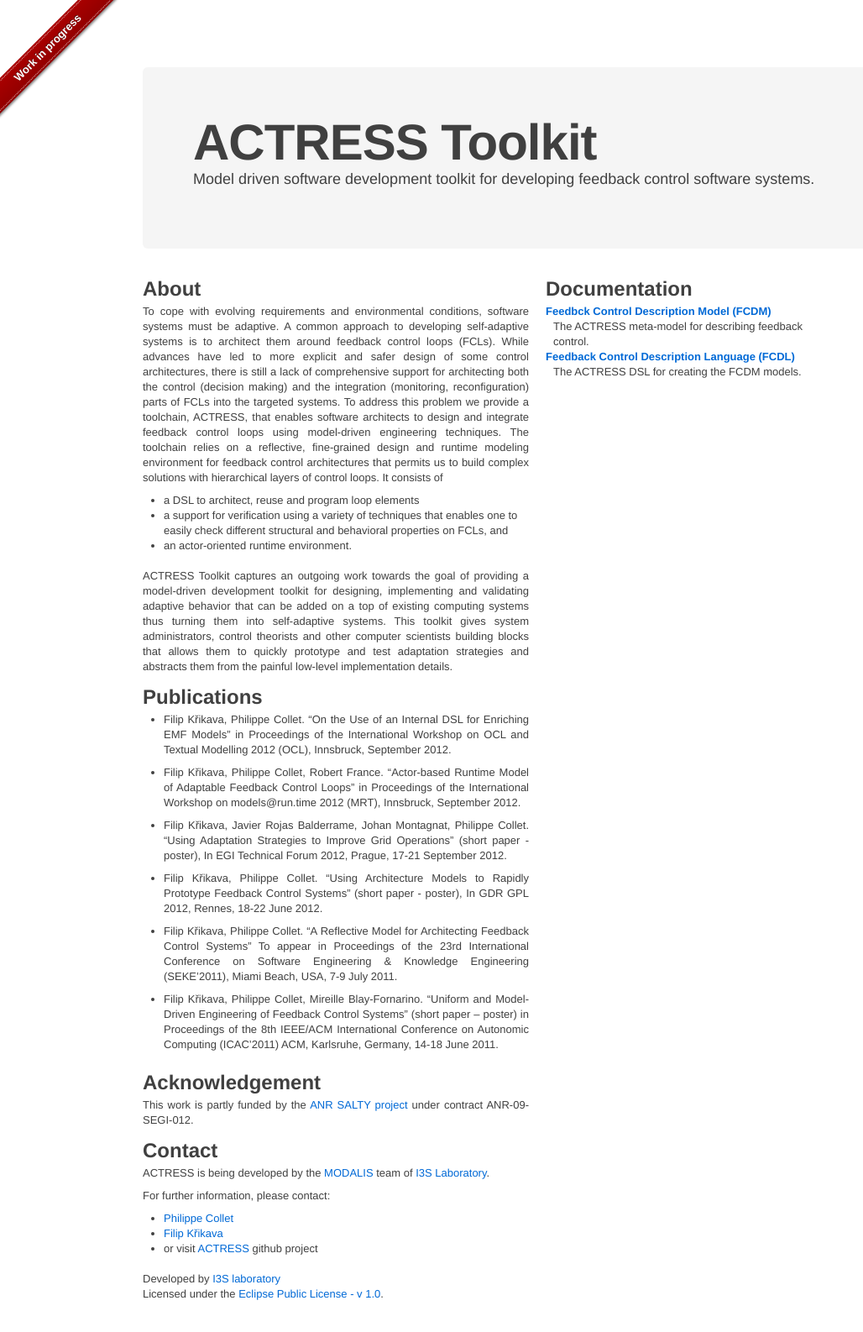
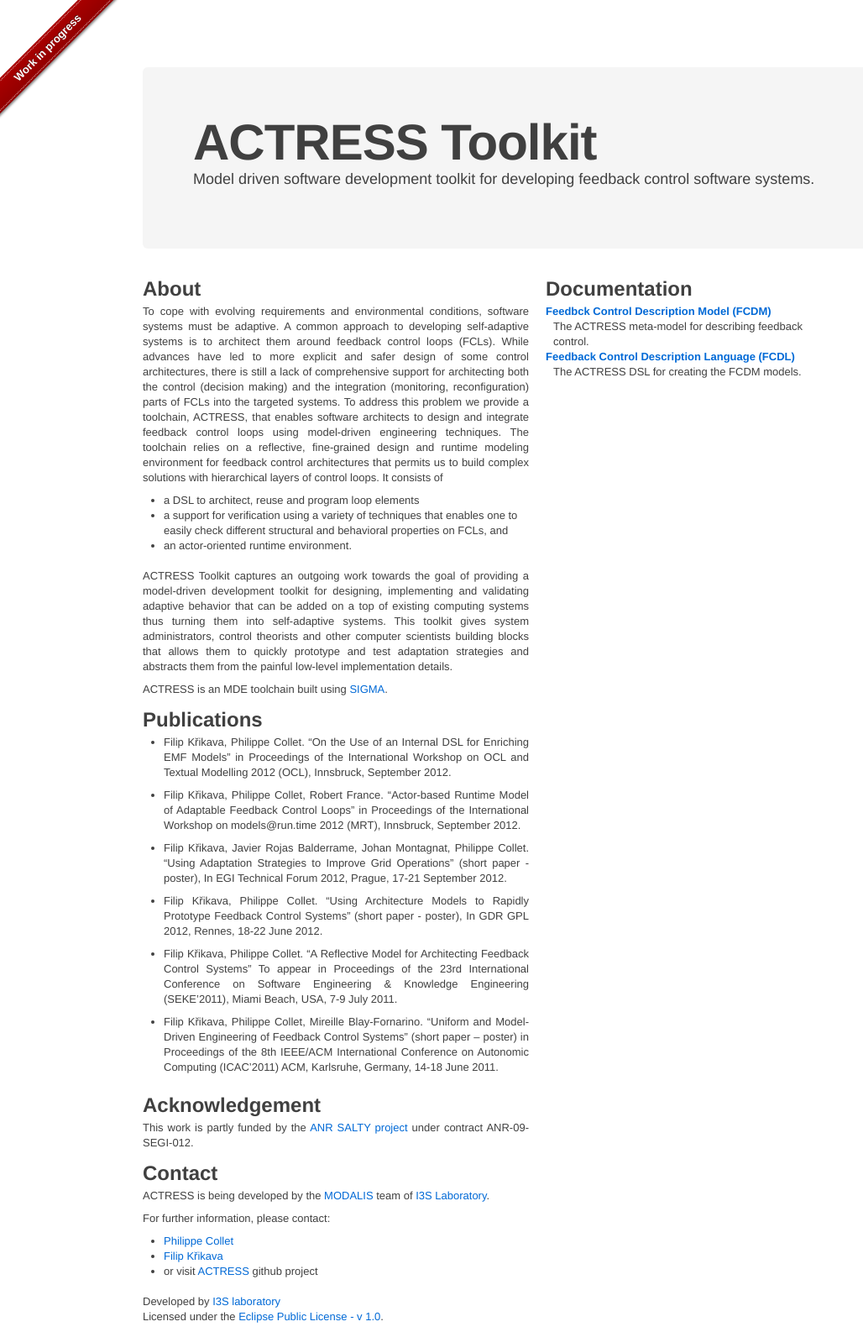
Before and after one commit to fikovnik/Actress, a Jekyll site: the page built from index.md, in a window 1280 px wide. Shown: the whole page at 84% size, without its empty margins (0-1028 px from the left). Built offline with Jekyll 4.4.1, drawn with Linux system fonts in a browser that asks for light colours; before the commit the page ends 1559 px from its top, so only the background shows below that.

Commit message:
Added link to Sigma

```diff
--- a/index.md
+++ b/index.md
@@ -13,6 +13,8 @@ To cope with evolving requirements and environmental conditions, software system
 
 ACTRESS Toolkit captures an outgoing work towards the goal of providing a model-driven development toolkit for designing, implementing and validating adaptive behavior that can be added on a top of existing computing systems thus turning them into self-adaptive systems.
 This toolkit gives system administrators, control theorists and other computer scientists building blocks that allows them to quickly prototype and test adaptation strategies and abstracts them from the painful low-level implementation details.
+
+ACTRESS is an MDE toolchain built using [SIGMA](http://fikovnik.bet/Sigma).
 
 ## Publications ##
 
```
